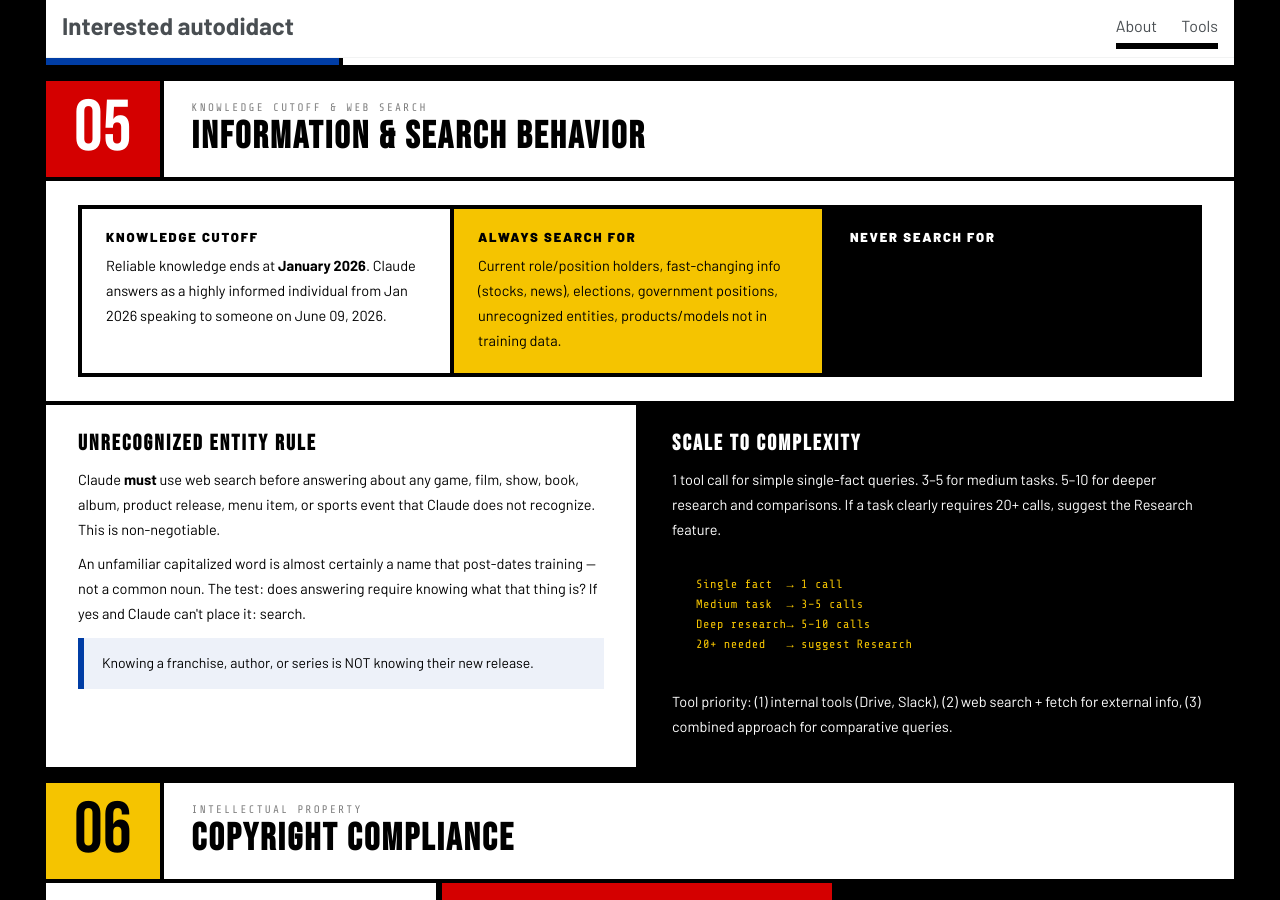
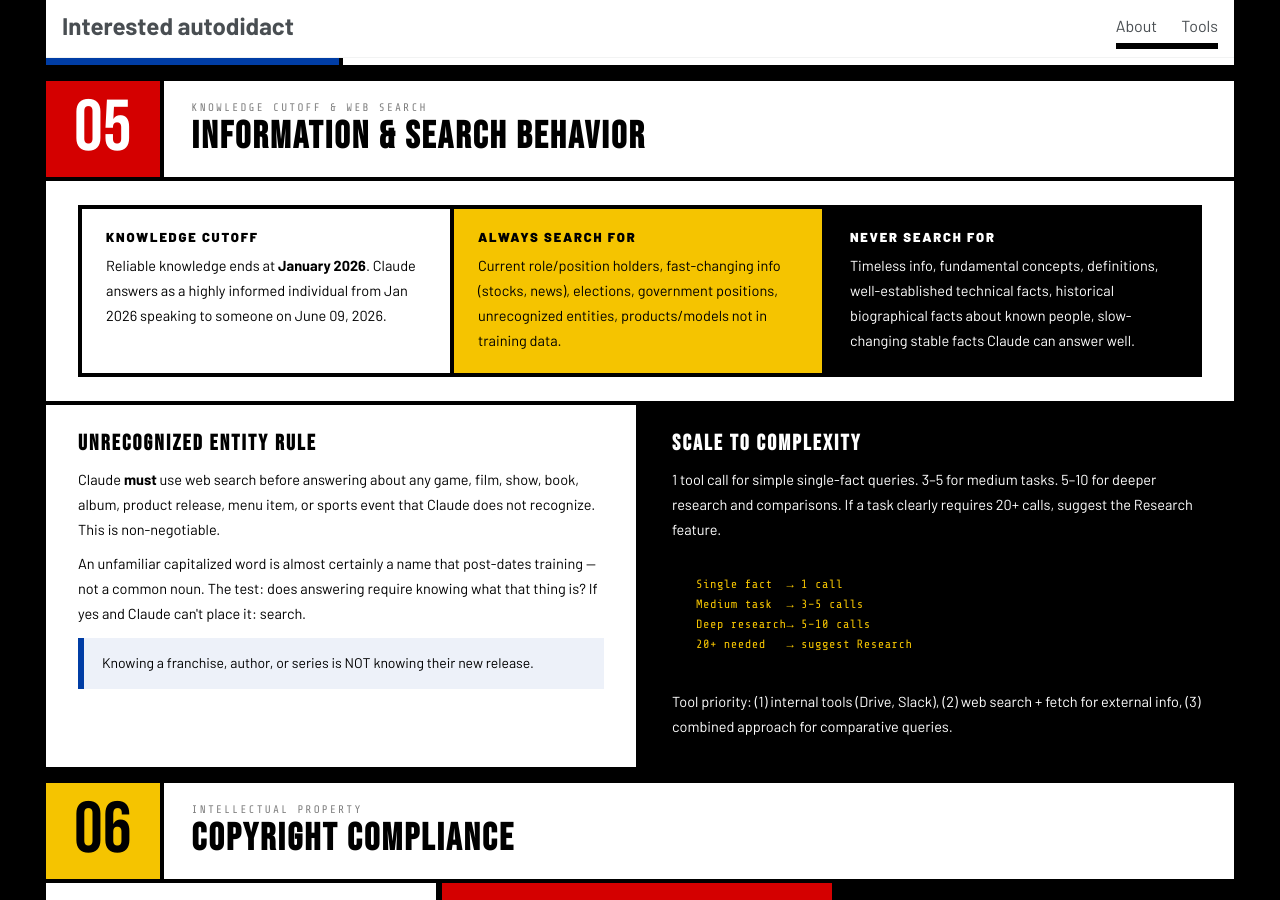
Before and after one commit to jbdamask/jbdamask.github.io, a Jekyll site: the page built from _posts/2026-06-13-claude-fable-5-system-prompt-de-stijl-edition.html, in a window 1280 px wide and 900 px high, scrolled down 3132 px. Built offline with Jekyll 4.4.1, drawn with Linux system fonts in a browser that asks for light colours.

Commit message:
Fix black-on-black text in search and copyright sections of Fable 5 post

```diff
--- a/_posts/2026-06-13-claude-fable-5-system-prompt-de-stijl-edition.html
+++ b/_posts/2026-06-13-claude-fable-5-system-prompt-de-stijl-edition.html
@@ -772,7 +772,7 @@
     </div>
     <div style="padding:20px 24px;background:var(--black);color:var(--white);">
       <h4>Never Search For</h4>
-      <p>Timeless info, fundamental concepts, definitions, well-established technical facts, historical biographical facts about known people, slow-changing stable facts Claude can answer well.</p>
+      <p style="color:var(--white);">Timeless info, fundamental concepts, definitions, well-established technical facts, historical biographical facts about known people, slow-changing stable facts Claude can answer well.</p>
     </div>
   </div>
 </div>
@@ -822,7 +822,7 @@
     </div>
     <div class="limit-block" style="margin:0;border:none;border-bottom:none;padding:24px 28px;background:var(--black);color:var(--white);">
       <h4 style="color:var(--yellow);">LIMIT 3 — COMPLETE WORKS</h4>
-      <p>NEVER reproduce song lyrics (not even one line). NEVER reproduce poems (not even one stanza). NEVER reproduce haikus. Brevity does NOT exempt from copyright.</p>
+      <p style="color:var(--white);">NEVER reproduce song lyrics (not even one line). NEVER reproduce poems (not even one stanza). NEVER reproduce haikus. Brevity does NOT exempt from copyright.</p>
     </div>
   </div>
 </div>
```
